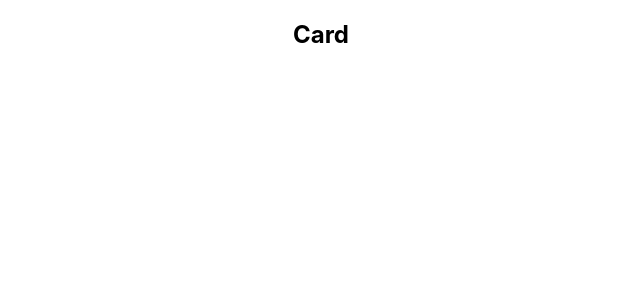
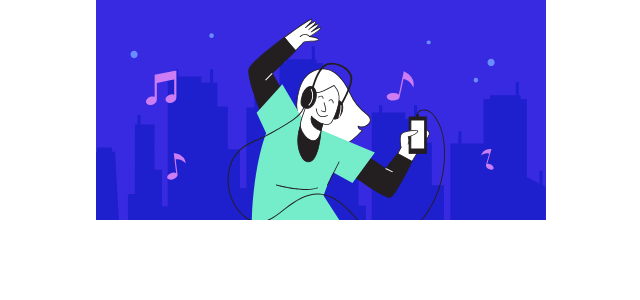
Before and after one commit to MirkusX/order-summary-component, a React (Create React App) app: page / in a window 1280 px wide. Shown: the top 300 px of the page, without its empty margins (319-959 px from the left). Built offline with nearby package versions, Linux system fonts and the light colour scheme.

Commit message:
imported & display svg

```diff
--- a/src/App.js
+++ b/src/App.js
@@ -1,4 +1,3 @@
-import logo from "./logo.svg";
 import "./App.css";
 import { Card } from "./Components/Card";
 
--- a/src/Components/Card.js
+++ b/src/Components/Card.js
@@ -1,8 +1,13 @@
+import hero from "../Images/hero.svg";
+
 export const Card = () => {
   return (
     <section>
       <div>
-        <h1>Card</h1>
+        <div>
+          <img src={hero} />
+        </div>
+        <div></div>
       </div>
     </section>
   );
```
Also changed, not shown: src/Images/hero.svg (added).
